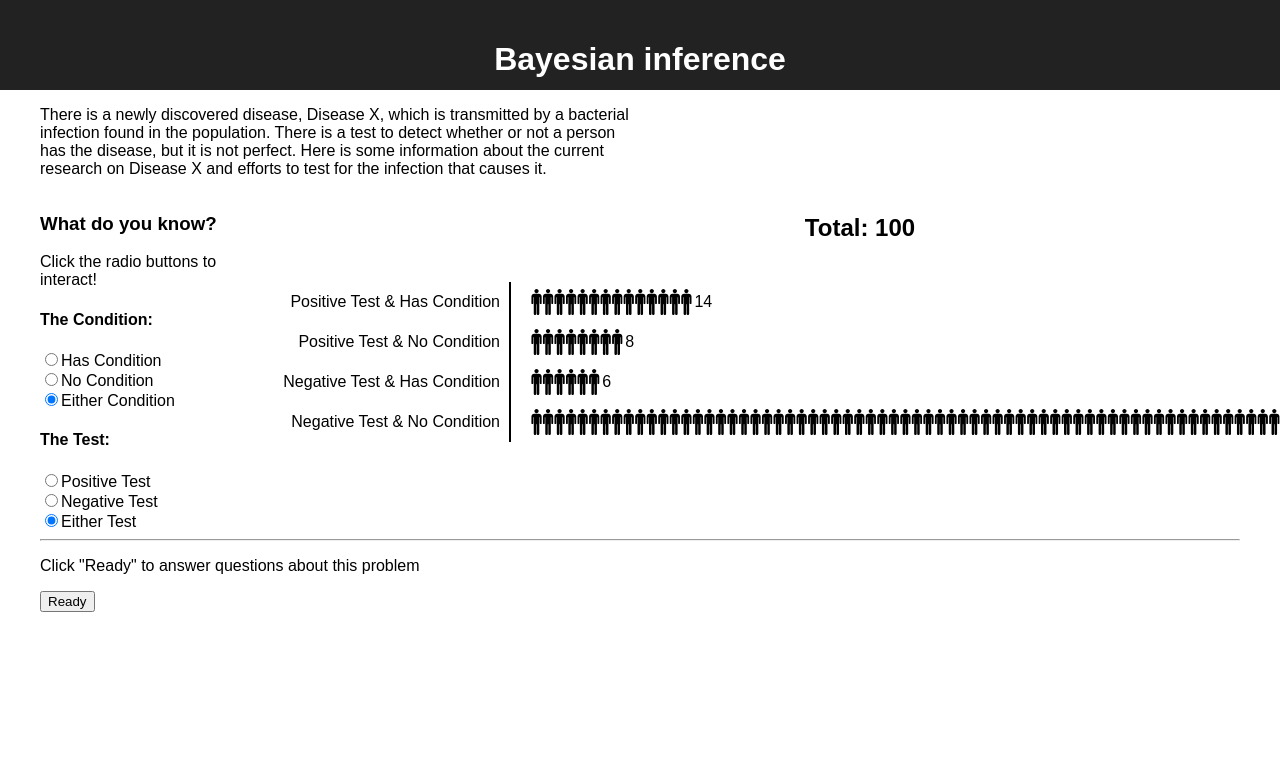
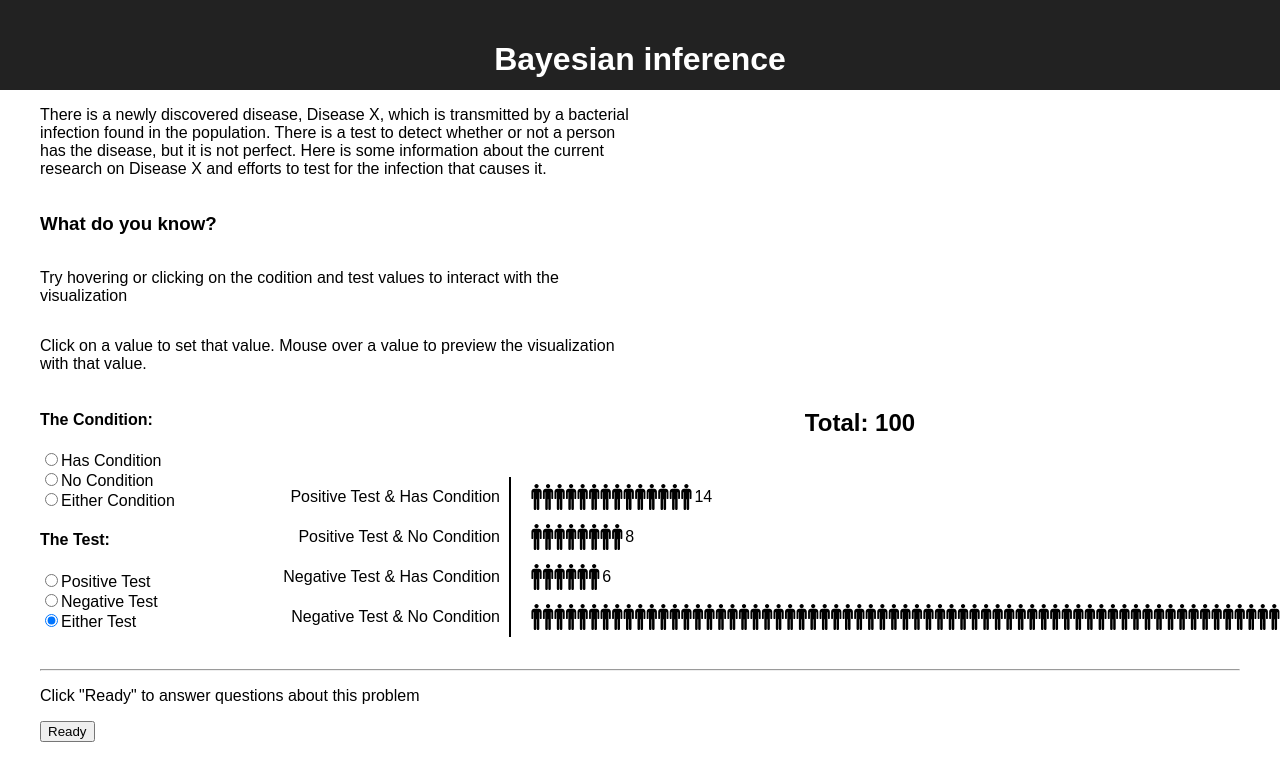
Before and after one commit to SaahilClaypool/Datavis_Research, a React (Create React App) app in the folder Prototype/: page / in a window 1280 px wide. Shown: the top 780 px of the page. Built offline with nearby package versions, Linux system fonts and the light colour scheme.

Commit message:
Made whole label clickable. Added hover animations

```diff
--- a/Prototype/src/FrequencyChart.js
+++ b/Prototype/src/FrequencyChart.js
@@ -111,11 +111,11 @@ export class FrequencyChart extends Component {
     setTimeout(() => {
       d3.selectAll('.attribute')
         .transition()
-        .duration(500)
+        .duration(400)
         .attr('transform', (d, i) => {
           let ind = new_labels.indexOf(d.label);
           if(ind === -1) {
-            return `translate(0, ${800})`;
+            return `translate(0, ${700})`;
           }
           return `translate(0, ${labelHeight * (ind + .5)})`;
         });
--- a/Prototype/src/Interactive.css
+++ b/Prototype/src/Interactive.css
@@ -5,8 +5,8 @@
 .Interactive .Settings {
     grid-column: 1;
 }
-.Interactive .Vis {
-
+.Interactive p {
+    grid-column: 1/3;
 }
 .Interactive form {
     text-align: left;
--- a/Prototype/src/Interactive.js
+++ b/Prototype/src/Interactive.js
@@ -8,14 +8,70 @@ export class Interactive extends Component {
     this.state = {
       condition: 0,
       test: 0,
+      p_test: 0,
+      p_condition: 0,
+      s_test:0,
+      s_condition: 0,
     }
+  }
+
+  componentDidMount() {
+    // animate
+  }
+
+  handle_mouse_enter_condition = (event) => {
+    let val = parseInt(event.target.firstChild.value);
+    this.setState((prevState) => {
+      return {
+        test: this.state.test, condition: val,
+        p_condition: this.state.condition,
+        p_test: this.state.test
+      };
+    });
+  }
+
+  handle_mouse_leave_condition = (event) => {
+    let val = parseInt(event.target.firstChild.value);
+    this.setState((prevState) => {
+      return {
+        test: this.state.test, condition: this.state.s_condition,
+        p_condition: this.state.condition,
+        p_test: this.state.test,
+      };
+    });
+  }
+
+  handle_mouse_enter_test = (event) => {
+    let val = parseInt(event.target.firstChild.value);
+    this.setState((prevState) => {
+      return {
+        test: val, condition: this.state.condition,
+        p_condition: this.state.condition,
+        p_test: this.state.test
+      };
+    });
+  }
+
+  handle_mouse_leave_test = (event) => {
+    let val = parseInt(event.target.firstChild.value);
+    this.setState((prevState) => {
+      return {
+        test: this.state.s_test, condition: this.state.condition,
+        p_condition: this.state.condition,
+        p_test: this.state.test,
+      };
+    });
   }
 
   handle_test_change = (event) => {
     let val = parseInt(event.target.value);
     this.setState((prevState) => {
       return {
-        test: val, condition: prevState.condition
+        test: val, condition: prevState["condition"],
+        p_condition: prevState["condition"],
+        p_test: prevState["test"],
+        s_condition: prevState["condition"],
+        s_test: prevState["test"],
       };
     });
   }
@@ -24,32 +80,56 @@ export class Interactive extends Component {
     let val = parseInt(event.target.value);
     this.setState((prevState) => {
       return {
-        condition: val, test: prevState["test"]
+        condition: val, test: prevState["test"],
+        p_condition: prevState["condition"],
+        p_test: prevState["test"],
+        s_condition: prevState["condition"],
+        s_test: prevState["test"],
       }
     });
   }
 
   render() {
     let data = this.props.data;
+    let condCheck = (val) => {
+      if (this.state.condition === val) {
+        return "checked";
+      }
+      return "false";
+    }
     return (
       <div className="Interactive">
+        <h3>What do you know?</h3>
+        <br/>
+        <p>Try hovering or clicking on the codition and test values to interact with the visualization</p>
+        <p>Click on a value to set that value. Mouse over a value to preview the visualization with that value.</p>
         <div className="Settings">
-          <h3>What do you know?</h3>
-          <p>Click the radio buttons to interact!</p>
           <h4>The Condition:</h4>
           <div className="Query"/>
             <form onChange={this.handle_condition_change}>
-              <input type="radio" name="condition" value="1"/>Has Condition<br/>
-              <input type="radio" name="condition" value="-1"/>No Condition<br/>
-              <input type="radio" name="condition" value="0" defaultChecked="checked"/>Either Condition<br/>
+              <label onMouseEnter={this.handle_mouse_enter_condition} onMouseLeave={this.handle_mouse_leave_condition}>
+                <input type="radio" name="condition" value="1"/>Has Condition
+              </label><br/>
+              <label onMouseEnter={this.handle_mouse_enter_condition} onMouseLeave={this.handle_mouse_leave_condition}>
+                <input type="radio" name="condition" value="-1"/>No Condition
+              </label><br/>
+              <label onMouseEnter={this.handle_mouse_enter_condition} onMouseLeave={this.handle_mouse_leave_condition}>
+                <input type="radio" name="condition" value="0"/>Either Condition
+              </label><br/>
             </form>
           <div className="Query"/>
           <h4>The Test:</h4>
           <div className="Query"/>
             <form onChange={this.handle_test_change}>
-              <input type="radio" name="test" value="1"/>Positive Test<br/>
-              <input type="radio" name="test" value="-1"/>Negative Test<br/>
-              <input type="radio" name="test" value="0" defaultChecked="checked"/>Either Test<br/>
+              <label onMouseLeave={this.handle_mouse_leave_test} onMouseEnter={this.handle_mouse_enter_test}>
+                <input type="radio" name="test" value="1"/>Positive Test
+              </label><br/>
+              <label onMouseLeave={this.handle_mouse_leave_test} onMouseEnter={this.handle_mouse_enter_test}>
+                <input type="radio" name="test" value="-1"/>Negative Test
+              </label><br/>
+              <label onMouseLeave={this.handle_mouse_leave_test} onMouseEnter={this.handle_mouse_enter_test}>
+                <input type="radio" name="test" value="0" defaultChecked="checked"/>Either Test
+              </label><br/>
             </form>
           <div className="Query"/>
         </div>
```
